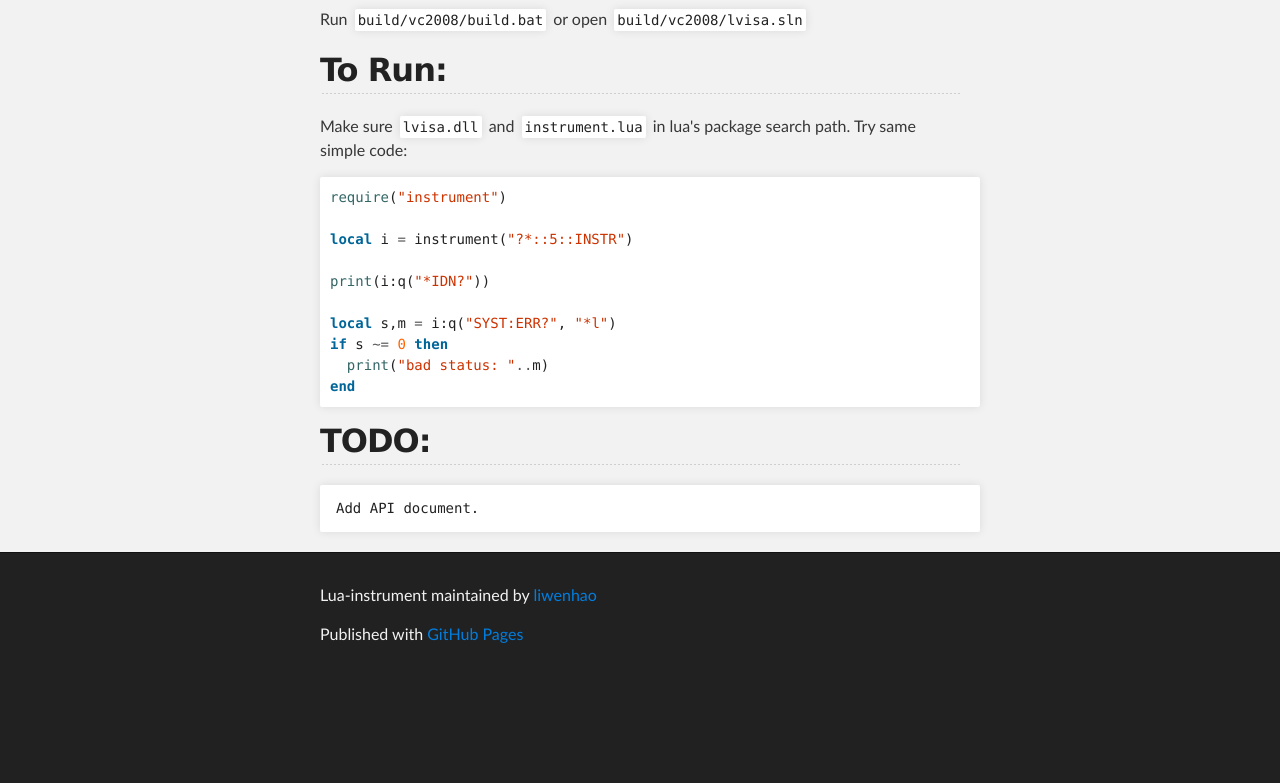
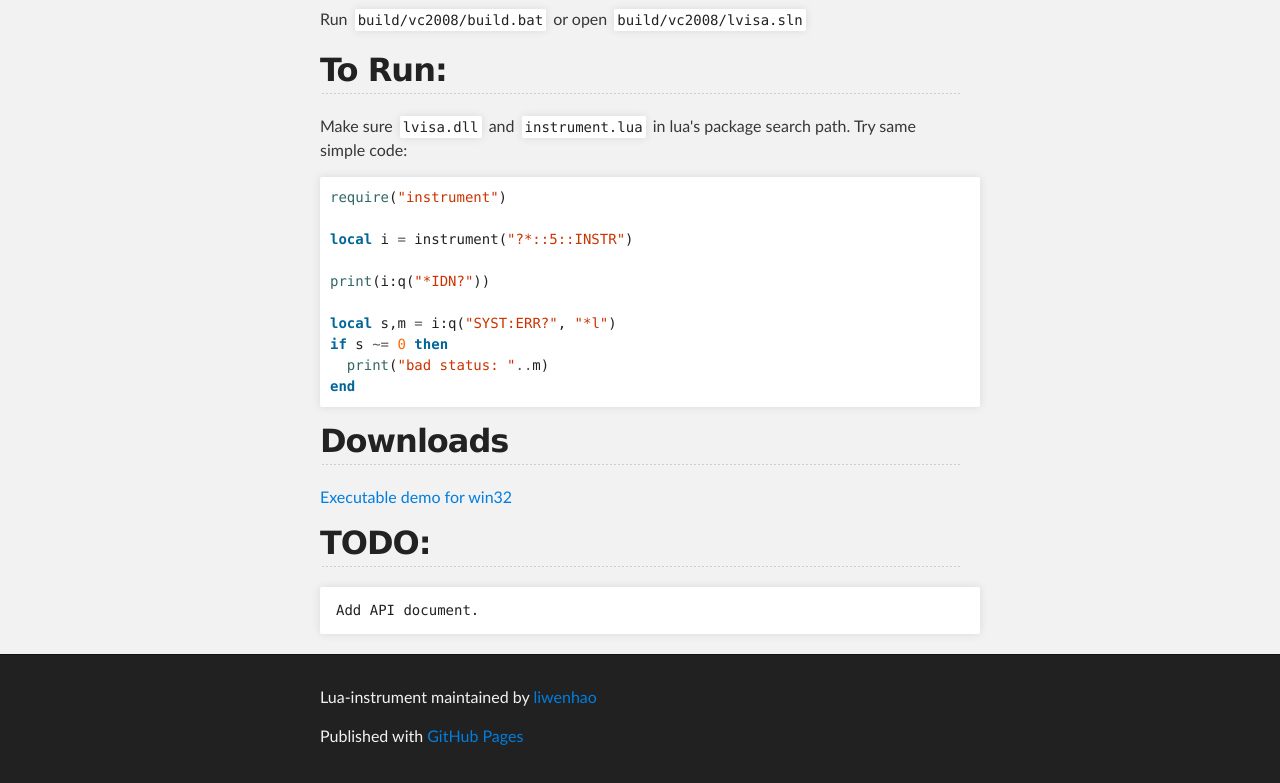
Before and after one commit to liwenhao/lua-instrument, a plain HTML site: page index.html in a window 1280 px wide. Shown: the part 759-1542 px from the top of the page. Before the commit the page ends 1440 px from the top, so only its background shows below. Drawn offline with Linux system fonts and the light colour scheme.

Commit message:
add win32 demo download link

```diff
--- a/index.html
+++ b/index.html
@@ -20,11 +20,12 @@
 
           <h1 id="project_title">Lua-instrument</h1>
           <h2 id="project_tagline">Lua module for instrument operating through VISA interface</h2>
-
+<!--
             <section id="downloads">
               <a class="zip_download_link" href="https://github.com/liwenhao/lua-instrument/zipball/master">Download this project as a .zip file</a>
               <a class="tar_download_link" href="https://github.com/liwenhao/lua-instrument/tarball/master">Download this project as a tar.gz file</a>
             </section>
+-->
         </header>
     </div>
 
@@ -71,6 +72,8 @@ Try same simple code:</p>
   <span class="nb">print</span><span class="p">(</span><span class="s2">"</span><span class="s">bad status: "</span><span class="o">..</span><span class="n">m</span><span class="p">)</span>
 <span class="k">end</span>
 </pre></div>
+<h2>Downloads</h2>
+<a href="downloads/demo.zip">Executable demo for win32</a>
 
 <h2>TODO:</h2>
 
```
Also changed, not shown: 1 other file.
